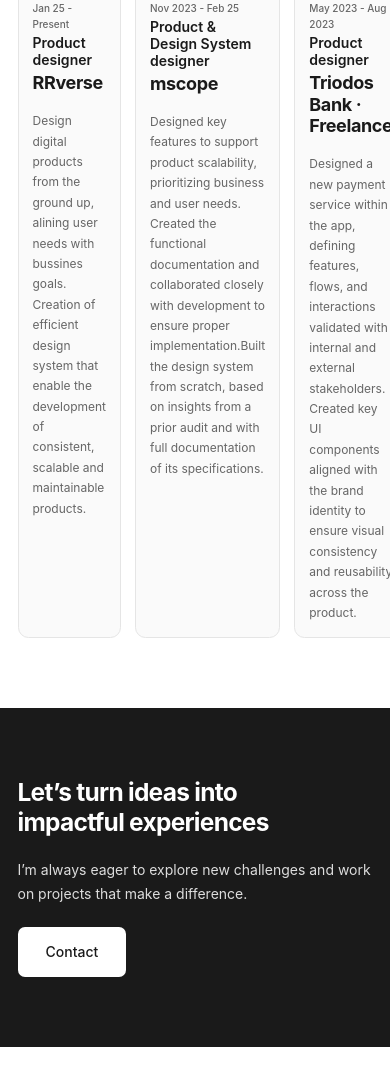
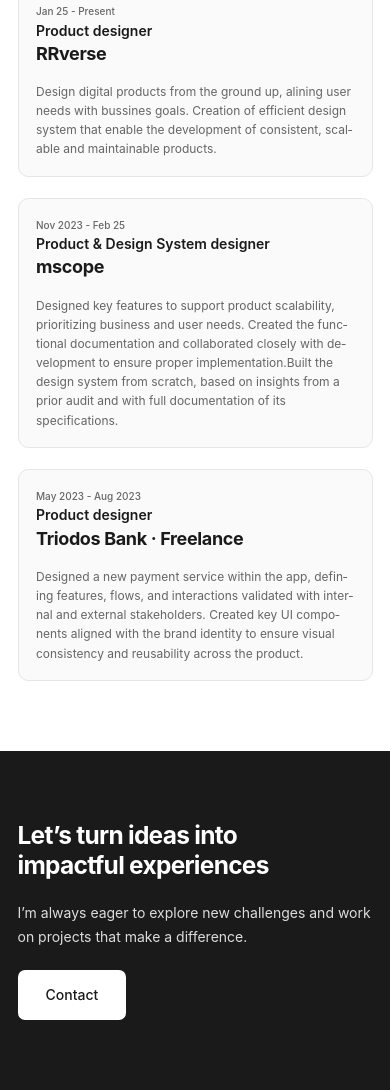
Before and after one commit to AntonioQuijanoGit/Demo_Portfolio_Maria, a plain HTML site: page about.html in a window 390 px wide. Shown: the part 859-1949 px from the top of the page. Before the commit the page ends 1906 px from the top, so only its background shows below. Drawn offline with nearby package versions, Linux system fonts and the light colour scheme.

Commit message:
feat: Improve UX/UI, SEO, accessibility and navbar layout
- Update all mailto links to direct Gmail links
- Add meta descriptions and SEO titles to all pages
- Add lang='en' attribute to all HTML files
- Improve navbar: Maria Ortiz in two lines, reduced margins
- Fix TESTLY image position to show 'coming soon'
- Add UX/UI enhancements: animations, hover effects, transitions
- Fix Professional experience section for mobile (1 column)
- Optimize performance with will-change properties
- Update .gitignore, vercel.json and README.md

```diff
--- a/about.html
+++ b/about.html
@@ -38,7 +38,7 @@
     >
       <div>
         <a href="index.html" class="brand w-nav-brand">
-          <h4 class="heading-3">Maria Ortiz</h4>
+          <h4 class="heading-3">Maria<br />Ortiz</h4>
         </a>
       </div>
       <div class="container w-container">
--- a/css/portfolio-system.css
+++ b/css/portfolio-system.css
@@ -358,10 +358,11 @@ a:focus {
   display: flex;
   justify-content: space-between;
   align-items: center;
-  max-width: var(--container-wide-max-width);
-  margin: 0 auto;
-  width: 100%;
-  padding: 0 var(--padding-x-desktop);
+  max-width: 100%;
+  margin: 0;
+  width: 100%;
+  padding: 0;
+  gap: var(--space-2);
 }
 
 .brand,
@@ -373,7 +374,7 @@ a:focus {
   transition: color var(--transition-fast);
   letter-spacing: -0.02em;
   margin: 0;
-  padding-left: var(--padding-x-desktop);
+  padding-left: var(--space-4);
 }
 
 .brand:hover,
@@ -386,18 +387,19 @@ a:focus {
   margin: 0;
   font-size: inherit;
   font-weight: inherit;
-  line-height: 1;
+  line-height: 1.2;
+  white-space: normal;
 }
 
 .nav-menu,
 .w-nav-menu {
   display: flex;
   align-items: center;
-  gap: var(--space-8);
+  gap: var(--space-2);
   list-style: none;
   margin: 0;
   padding: 0;
-  padding-right: var(--padding-x-desktop);
+  padding-right: 0;
 }
 
 .nav-link-3,
@@ -480,7 +482,9 @@ a:focus {
   flex: 1;
   display: flex;
   justify-content: flex-end;
-  padding-right: var(--padding-x-desktop);
+  align-items: center;
+  padding-right: var(--space-4);
+  gap: var(--space-2);
 }
 
 /* =================================================
@@ -652,7 +656,8 @@ body.index-page .h1-general-page {
   font-weight: var(--font-weight-semibold);
   color: var(--color-text-primary);
   margin: 0;
-  line-height: var(--line-height-tight);
+  line-height: 1.2;
+  white-space: normal;
 }
 
 .h3 {
@@ -922,7 +927,7 @@ body.index-page .h1-general-page {
 /* Ajustar posición de imagen TESTLY para mostrar "coming soon" */
 .card-project img[src*="TESTLY"],
 .card-link img[src*="TESTLY"] {
-  object-position: center bottom;
+  object-position: left bottom;
 }
 
 .card-project:hover img,
@@ -974,7 +979,7 @@ body.index-page .h1-general-page {
   flex-direction: column;
   transition: all var(--transition-base);
   height: 100%;
-  gap: var(--space-3);
+  gap: var(--space-2);
 }
 
 .result-card > * {
@@ -1036,7 +1041,7 @@ body.index-page .h1-general-page {
   padding: var(--space-4);
   display: flex;
   align-items: flex-start;
-  gap: var(--space-3);
+  gap: var(--space-2);
   transition: all var(--transition-base);
   box-shadow: var(--shadow-sm);
 }
@@ -1092,7 +1097,8 @@ body.index-page .h1-general-page {
   display: flex !important;
   flex-direction: column;
   transition: all var(--transition-base);
-  height: 100%;
+  height: auto;
+  min-height: 100%;
   width: 100%;
   margin: 0 !important;
 }
@@ -1107,9 +1113,11 @@ body.index-page .h1-general-page {
   padding: 0;
   margin: 0;
   width: 100%;
-  height: 100%;
+  height: auto;
+  min-height: 100%;
   display: flex;
   flex-direction: column;
+  flex: 1;
 }
 
 .text-block-4 {
@@ -1193,7 +1201,7 @@ body.index-page .h1-general-page {
 .column-field-list {
   display: flex;
   flex-direction: column;
-  gap: var(--space-3);
+  gap: var(--space-2);
   margin: 0;
   padding: 0;
   width: 100%;
@@ -1318,7 +1326,7 @@ body.index-page .h1-general-page {
 .div-block-15 {
   display: flex;
   flex-direction: column;
-  gap: var(--space-3);
+  gap: var(--space-2);
 }
 
 .div-block-20 {
@@ -1352,6 +1360,7 @@ body.index-page .h1-general-page {
   margin-left: auto !important;
   margin-right: auto !important;
   width: 100% !important;
+  align-items: stretch;
 }
 
 .container-3 .quick-stack-4,
@@ -1359,6 +1368,30 @@ body.index-page .h1-general-page {
 .container-3 .w-layout-layout {
   display: grid !important;
   grid-template-columns: repeat(3, 1fr) !important;
+}
+
+@media screen and (max-width: 767px) {
+  .container-3 .quick-stack-4,
+  .container-3 .wf-layout-layout,
+  .container-3 .w-layout-layout,
+  .section-4 .quick-stack-4,
+  .section-4 .wf-layout-layout,
+  .section-4 .w-layout-layout,
+  .section-4 .container-3 .quick-stack-4,
+  .section-4 .container-3 .wf-layout-layout,
+  .section-4 .container-3 .w-layout-layout {
+    grid-template-columns: 1fr !important;
+    gap: var(--space-6) !important;
+    display: grid !important;
+  }
+
+  .section-4 .w-layout-cell,
+  .section-4 .cell-4,
+  .section-4 .cell-3 {
+    width: 100% !important;
+    max-width: 100% !important;
+    flex: none !important;
+  }
 }
 
 .section-4 .container-3 {
@@ -1899,7 +1932,7 @@ body[data-wf-page*="mscope"] .final-cover-section {
 
   .navbar .container,
   .navbar .w-container {
-    padding-right: var(--padding-x-tablet);
+    padding-right: var(--space-3);
   }
 
   .brand,
@@ -1962,6 +1995,14 @@ body[data-wf-page*="mscope"] .final-cover-section {
   .wf-layout-layout,
   .w-layout-layout {
     grid-template-columns: repeat(2, 1fr) !important;
+    gap: var(--space-6) !important;
+  }
+
+  .w-layout-cell,
+  .cell-4,
+  .cell-3 {
+    height: auto;
+    min-height: auto;
   }
 
   .table-file {
@@ -1994,12 +2035,12 @@ body[data-wf-page*="mscope"] .final-cover-section {
 
   .navbar .container,
   .navbar .w-container {
-    padding-right: var(--padding-x-mobile);
+    padding-right: var(--space-2);
   }
 
   .brand,
   .w-nav-brand {
-    padding-left: var(--padding-x-mobile);
+    padding-left: var(--space-2);
   }
 
   .nav-menu,
@@ -2084,8 +2125,54 @@ body[data-wf-page*="mscope"] .final-cover-section {
 
   .quick-stack-4,
   .wf-layout-layout,
-  .w-layout-layout {
+  .w-layout-layout,
+  .container-3 .quick-stack-4,
+  .container-3 .wf-layout-layout,
+  .container-3 .w-layout-layout,
+  .section-4 .quick-stack-4,
+  .section-4 .wf-layout-layout,
+  .section-4 .w-layout-layout,
+  .section-4 .container-3 .quick-stack-4,
+  .section-4 .container-3 .wf-layout-layout,
+  .section-4 .container-3 .w-layout-layout {
     grid-template-columns: 1fr !important;
+    gap: var(--space-6) !important;
+    display: grid !important;
+  }
+
+  .w-layout-cell,
+  .cell-4,
+  .cell-3,
+  .section-4 .w-layout-cell,
+  .section-4 .cell-4,
+  .section-4 .cell-3 {
+    height: auto !important;
+    min-height: auto !important;
+    padding: var(--space-5) !important;
+    width: 100% !important;
+    max-width: 100% !important;
+    flex: none !important;
+  }
+
+  .div-block-11 {
+    padding: 0 !important;
+    margin: 0 !important;
+    height: auto !important;
+    min-height: auto !important;
+  }
+
+  .container-2 {
+    padding: 0 !important;
+    margin: 0 !important;
+    width: 100% !important;
+  }
+
+  .paragraph-5 {
+    word-wrap: break-word;
+    overflow-wrap: break-word;
+    hyphens: auto;
+    line-height: 1.6;
+    margin-top: var(--space-2) !important;
   }
 
   .table-file {
```
Also changed, not shown: index.html (+21 -6 lines), ivydecarb.html (+21 -6 lines), mscope.html (+21 -6 lines), mscopedesignsystem.html (+1 -1 lines), projects.html (+1 -1 lines), santaluciaseguros.html (+1 -1 lines), triodosbank.html (+1 -1 lines).
